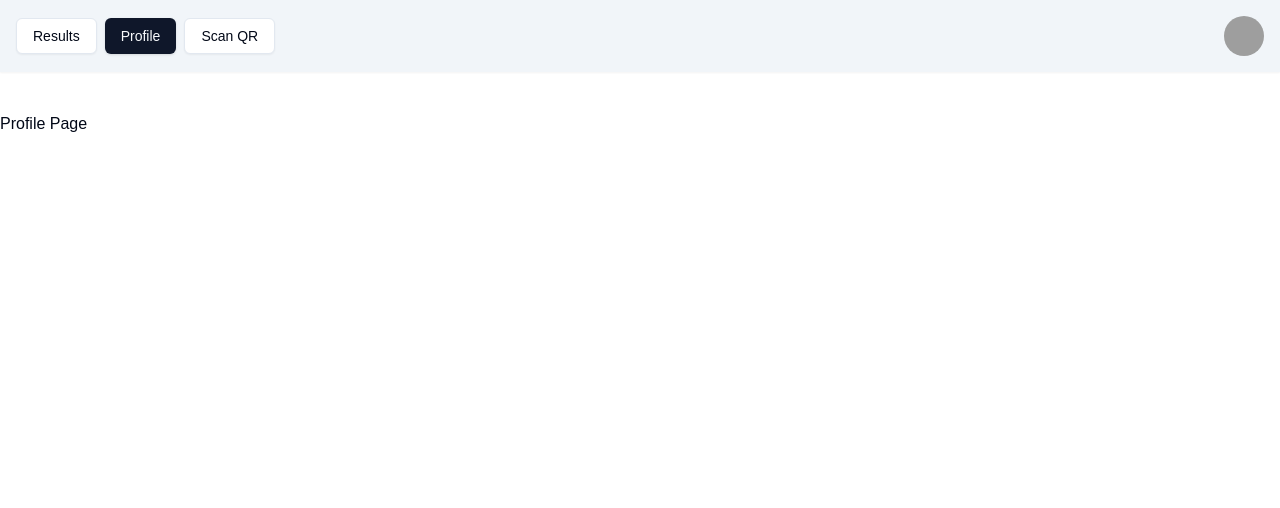
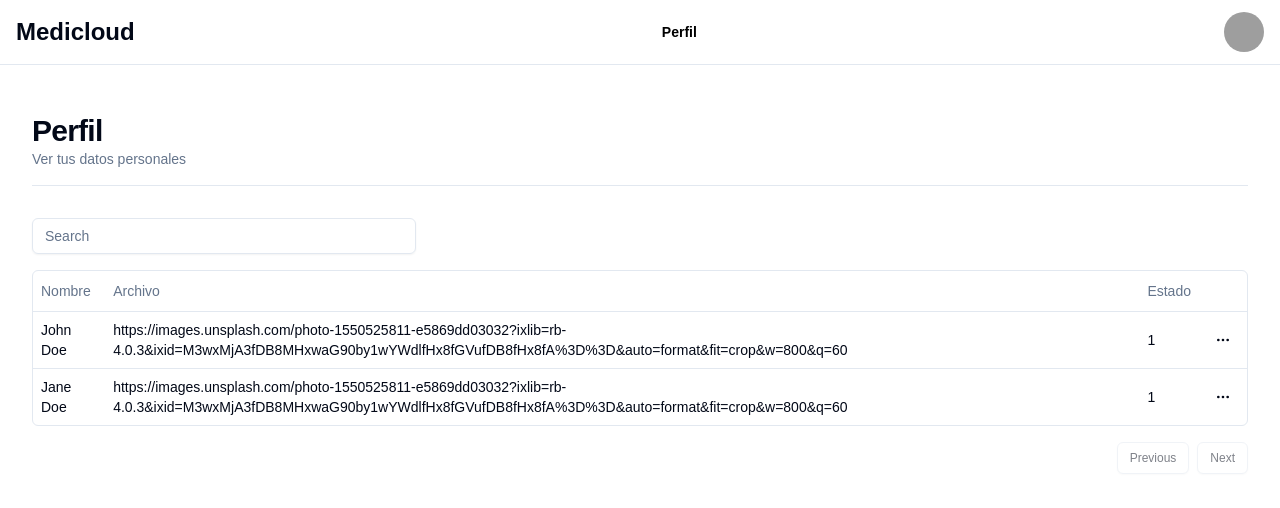
Before and after one commit to medicloudapp/medicloud-patients, a Next.js app: page /profile in a window 1280 px wide. Shown: the top 508 px of the page. Built offline with nearby package versions, Linux system fonts and the light colour scheme; no server answers; grey boxes are pictures that could not be loaded.

Commit message:
tabla diseño, falta funcionalidad con el backend y descarga

```diff
--- a/app/(protected)/profile/page.tsx
+++ b/app/(protected)/profile/page.tsx
@@ -1,12 +1,29 @@
-
+import { ProfileForm } from "@/modules/profile/components/profile-form";
 
 const ProfilePage = () => {
-
+  const data = [
+    {
+      id: 1,
+      name: "John Doe",
+      file: "https://images.unsplash.com/photo-1550525811-e5869dd03032?ixlib=rb-4.0.3&ixid=M3wxMjA3fDB8MHxwaG90by1wYWdlfHx8fGVufDB8fHx8fA%3D%3D&auto=format&fit=crop&w=800&q=60",
+      status: 1,
+    },
+    {
+      id: 2,
+      name: "Jane Doe",
+      file: "https://images.unsplash.com/photo-1550525811-e5869dd03032?ixlib=rb-4.0.3&ixid=M3wxMjA3fDB8MHxwaG90by1wYWdlfHx8fGVufDB8fHx8fA%3D%3D&auto=format&fit=crop&w=800&q=60",
+      status: 1,
+    },
+  ];
   return (
-    <div>
-      Profile Page
-      {/* <DataTableDemo /> */}
-    </div>
+    <>
+      <div className="flex-col">
+        <div className="flex-1 space-y-4 px-8 pt-2">
+          <ProfileForm initialData={data} />
+        </div>
+      </div>
+      {/* <DataTable searchKey="name" columns={ResultsColumns} data={data} /> */}
+    </>
   );
 };
 
--- /dev/null
+++ b/components/main-nav.tsx
@@ -0,0 +1,35 @@
+"use client";
+
+import { cn } from "@/lib/utils";
+import Link from "next/link";
+import { usePathname } from "next/navigation";
+
+export function MainNav({ className }: React.HTMLAttributes<HTMLDivElement>) {
+  const pathName = usePathname();
+  const routes = [
+    {
+      href: "profile",
+      label: "Perfil",
+      active: pathName === "/profile",
+    },
+  ];
+
+  return (
+    <div className={cn("flex items-center space-x-4 lg:space-x-6", className)}>
+      {routes.map((route) => (
+        <Link
+          key={route.href}
+          href={route.href}
+          className={cn(
+            "text-sm font-medium transition-colors hover:text-gray-700 dark:hover:text-white",
+            route.active
+              ? "text-black dark:text-white font-bold"
+              : "text-muted-foreground"
+          )}
+        >
+          {route.label}
+        </Link>
+      ))}
+    </div>
+  );
+}
--- a/components/navbar.tsx
+++ b/components/navbar.tsx
@@ -1,31 +1,16 @@
 "use client";
-import Link from "next/link";
-import { usePathname } from "next/navigation";
-import { Button } from "@/components/ui/button";
 import { UserButton } from "@/modules/profile/components/user-button";
+import { MainNav } from "@/components/main-nav";
 
 export const Navbar = () => {
-  const pathname = usePathname();
   return (
-    <nav className="bg-secondary flex justify-between items-center p-4  w-full shadow-sm">
-      <div className="flex gap-x-2">
-        <Button
-          asChild
-          variant={pathname === "/results" ? "default" : "outline"}
-        >
-          <Link href="/results">Results</Link>
-        </Button>
-        <Button
-          asChild
-          variant={pathname === "/profile" ? "default" : "outline"}
-        >
-          <Link href="/profile">Profile</Link>
-        </Button>
-        <Button asChild variant={pathname === "/scan" ? "default" : "outline"}>
-          <Link href="/scan">Scan QR</Link>
-        </Button>
+    <div className="border-b">
+      <div className="flex h-16 items-center px-4 justify-between">
+        <div className="text-2xl font-bold">Medicloud</div>
+        <MainNav />
+
+        <UserButton />
       </div>
-      <UserButton />
-    </nav>
+    </div>
   );
 };
--- /dev/null
+++ b/components/ui/data-table.tsx
@@ -0,0 +1,132 @@
+"use client";
+
+import { Button } from "@/components/ui/button";
+import { Input } from "@/components/ui/input";
+
+import {
+  ColumnDef,
+  ColumnFiltersState,
+  flexRender,
+  getCoreRowModel,
+  getFilteredRowModel,
+  getPaginationRowModel,
+  useReactTable,
+} from "@tanstack/react-table";
+
+import {
+  Table,
+  TableBody,
+  TableCell,
+  TableHead,
+  TableHeader,
+  TableRow,
+} from "@/components/ui/table";
+import { useState } from "react";
+
+interface DataTableProps<TData, TValue> {
+  columns: ColumnDef<TData, TValue>[];
+  data: TData[];
+  searchKey: string;
+}
+
+export function DataTable<TData, TValue>({
+  columns,
+  data,
+  searchKey,
+}: DataTableProps<TData, TValue>) {
+  const [columnFilters, setColumnFilters] = useState<ColumnFiltersState>([]);
+  const table = useReactTable({
+    data,
+    columns,
+    getCoreRowModel: getCoreRowModel(),
+    getPaginationRowModel: getPaginationRowModel(),
+    onColumnFiltersChange: setColumnFilters,
+    getFilteredRowModel: getFilteredRowModel(),
+    state: {
+      columnFilters,
+    },
+  });
+
+  return (
+    <div>
+      <div className="flex items-center py-4">
+        <Input
+          placeholder="Search"
+          value={(table.getColumn(searchKey)?.getFilterValue() as string) ?? ""}
+          onChange={(event) =>
+            table.getColumn(searchKey)?.setFilterValue(event.target.value)
+          }
+          className="max-w-sm"
+        />
+      </div>
+      <div className="rounded-md border">
+        <Table>
+          <TableHeader>
+            {table.getHeaderGroups().map((headerGroup) => (
+              <TableRow key={headerGroup.id}>
+                {headerGroup.headers.map((header) => {
+                  return (
+                    <TableHead key={header.id}>
+                      {header.isPlaceholder
+                        ? null
+                        : flexRender(
+                            header.column.columnDef.header,
+                            header.getContext()
+                          )}
+                    </TableHead>
+                  );
+                })}
+              </TableRow>
+            ))}
+          </TableHeader>
+          <TableBody>
+            {table.getRowModel().rows?.length ? (
+              table.getRowModel().rows.map((row) => (
+                <TableRow
+                  key={row.id}
+                  data-state={row.getIsSelected() && "selected"}
+                >
+                  {row.getVisibleCells().map((cell) => (
+                    <TableCell key={cell.id}>
+                      {flexRender(
+                        cell.column.columnDef.cell,
+                        cell.getContext()
+                      )}
+                    </TableCell>
+                  ))}
+                </TableRow>
+              ))
+            ) : (
+              <TableRow>
+                <TableCell
+                  colSpan={columns.length}
+                  className="h-24 text-center"
+                >
+                  No results.
+                </TableCell>
+              </TableRow>
+            )}
+          </TableBody>
+        </Table>
+      </div>
+      <div className="flex items-center justify-end space-x-2 py-4">
+        <Button
+          variant="outline"
+          size="sm"
+          onClick={() => table.previousPage()}
+          disabled={!table.getCanPreviousPage()}
+        >
+          Previous
+        </Button>
+        <Button
+          variant="outline"
+          size="sm"
+          onClick={() => table.nextPage()}
+          disabled={!table.getCanNextPage()}
+        >
+          Next
+        </Button>
+      </div>
+    </div>
+  );
+}
--- /dev/null
+++ b/components/ui/heading.tsx
@@ -0,0 +1,13 @@
+interface HeadingProps {
+    title: string;
+    description: string;
+}
+
+export const Heading : React.FC<HeadingProps> = ({ title, description }) => {
+    return (
+        <div>
+            <h2 className="text-3xl font-bold tracking-tight">{title}</h2>
+            <p className="text-sm text-muted-foreground">{description}</p>
+        </div>
+    )
+}
--- /dev/null
+++ b/components/ui/separator.tsx
@@ -0,0 +1,31 @@
+"use client"
+
+import * as React from "react"
+import * as SeparatorPrimitive from "@radix-ui/react-separator"
+
+import { cn } from "@/lib/utils"
+
+const Separator = React.forwardRef<
+  React.ElementRef<typeof SeparatorPrimitive.Root>,
+  React.ComponentPropsWithoutRef<typeof SeparatorPrimitive.Root>
+>(
+  (
+    { className, orientation = "horizontal", decorative = true, ...props },
+    ref
+  ) => (
+    <SeparatorPrimitive.Root
+      ref={ref}
+      decorative={decorative}
+      orientation={orientation}
+      className={cn(
+        "shrink-0 bg-border",
+        orientation === "horizontal" ? "h-[1px] w-full" : "h-full w-[1px]",
+        className
+      )}
+      {...props}
+    />
+  )
+)
+Separator.displayName = SeparatorPrimitive.Root.displayName
+
+export { Separator }
--- /dev/null
+++ b/modules/profile/components/cell-action.tsx
@@ -0,0 +1,38 @@
+"use client";
+
+import { AttachCol } from "@/modules/results/components/columns";
+import { Button } from "@/components/ui/button";
+import { Edit, MoreHorizontal } from "lucide-react";
+import {
+  DropdownMenuItem,
+  DropdownMenu,
+  DropdownMenuContent,
+  DropdownMenuTrigger,
+  DropdownMenuLabel,
+} from "@/components/ui/dropdown-menu";
+
+interface CellActionProps {
+  data: AttachCol;
+}
+
+export const CellAction = ({ data }: CellActionProps) => {
+  return (
+    <DropdownMenu>
+      <DropdownMenuTrigger asChild>
+        <Button variant="ghost" className="h-8 w-8 p-0">
+          <span className="sr-only">Edit</span>
+          <MoreHorizontal className="h-4 w-4" />
+        </Button>
+      </DropdownMenuTrigger>
+      <DropdownMenuContent align="end">
+        <DropdownMenuLabel>
+            Actions
+        </DropdownMenuLabel>
+        <DropdownMenuItem>
+          <Edit className="mr-2 h-4 w-4"/>
+          Update
+        </DropdownMenuItem>
+      </DropdownMenuContent>
+    </DropdownMenu>
+  );
+};
--- /dev/null
+++ b/modules/profile/components/profile-form.tsx
@@ -0,0 +1,21 @@
+"use client";
+import { DataTable } from "@/components/ui/data-table";
+import { Heading } from "@/components/ui/heading";
+import { Separator } from "@/components/ui/separator";
+import { AttachCol, ResultsColumns } from "@/modules/results/components/columns";
+
+interface ProfileFormProps {
+  initialData: AttachCol[];
+}
+
+export const ProfileForm = ({ initialData }: ProfileFormProps) => {
+  return (
+    <>
+      <div className="flex items-center justify-between">
+        <Heading title="Perfil" description="Ver tus datos personales" />
+      </div>
+      <Separator/>
+      <DataTable searchKey="name" columns={ResultsColumns} data={initialData} />
+    </>
+  );
+};
--- a/modules/results/components/columns.tsx
+++ b/modules/results/components/columns.tsx
@@ -1,27 +1,32 @@
-"use client"
+"use client";
 
-import { ColumnDef } from "@tanstack/react-table"
+import { CellAction } from "@/modules/profile/components/cell-action";
+import { ColumnDef } from "@tanstack/react-table";
 
 // This type is used to define the shape of our data.
 // You can use a Zod schema here if you want.
-export type Payment = {
-  id: string
-  amount: number
-  status: "pending" | "processing" | "success" | "failed"
-  email: string
-}
+export type AttachCol = {
+  id: number;
+  name: string;
+  file: string;
+  status: number;
+};
 
-export const columns: ColumnDef<Payment>[] = [
+export const ResultsColumns: ColumnDef<AttachCol>[] = [
+  {
+    accessorKey: "name",
+    header: "Nombre",
+  },
+  {
+    accessorKey: "file",
+    header: "Archivo",
+  },
   {
     accessorKey: "status",
-    header: "Status",
+    header: "Estado",
   },
   {
-    accessorKey: "email",
-    header: "Email",
-  },
-  {
-    accessorKey: "amount",
-    header: "Amount",
-  },
-]
+    id: "actions",
+    cell: ({ row }) => <CellAction data={row.original} />,
+  }
+];
--- a/package.json
+++ b/package.json
@@ -14,6 +14,7 @@
     "@radix-ui/react-checkbox": "^1.1.2",
     "@radix-ui/react-dropdown-menu": "^2.1.2",
     "@radix-ui/react-label": "^2.1.0",
+    "@radix-ui/react-separator": "^1.1.0",
     "@radix-ui/react-slot": "^1.1.0",
     "@tanstack/react-table": "^8.20.5",
     "axios": "^1.7.9",
```
Also changed, not shown: 1 other file (tests, documents, lock files or other folders).
